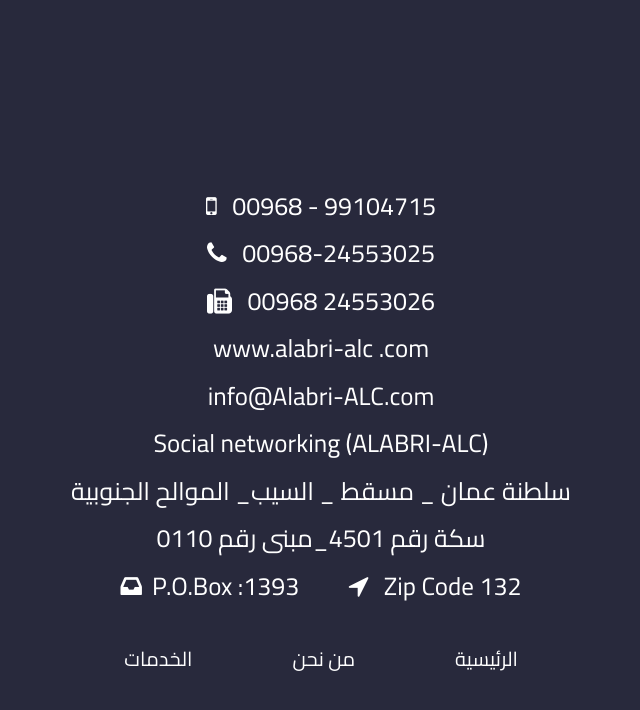
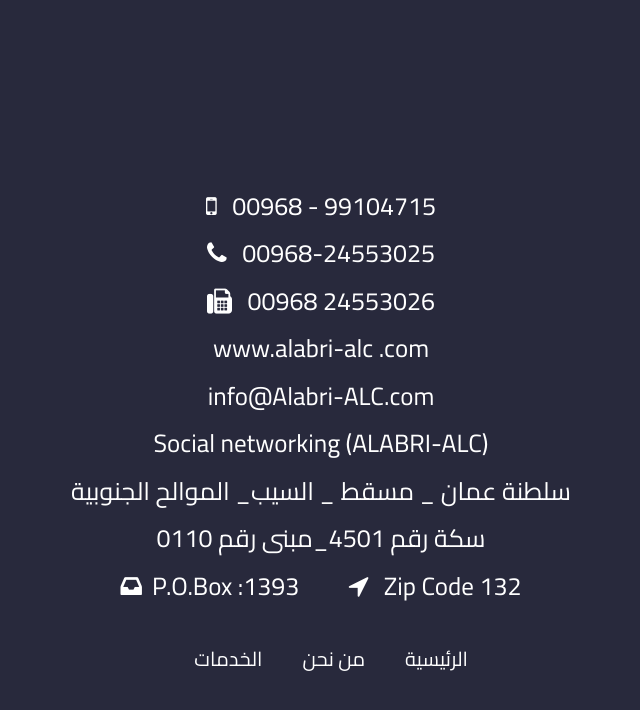
Before and after one commit to binsoltan8/alebree, a plain HTML site: page index.html in a window 1280 px wide. Shown: the part 6409-7119 px from the top of the page, without its empty margins (319-959 px from the left). Drawn offline with nearby package versions, Linux system fonts and the light colour scheme.

Commit message:
Update style.css

```diff
--- a/css/style.css
+++ b/css/style.css
@@ -475,8 +475,8 @@ footer .container {
 .footer-nav li a {
   font-size: 20px;
   color:white;
-  margin-right: 50px;
-  margin-left: 50px;
+  margin-right: 10px;
+  margin-left: 30px;
 }
 
 .footer-nav a {
```
